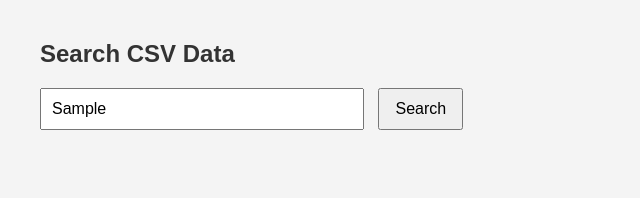
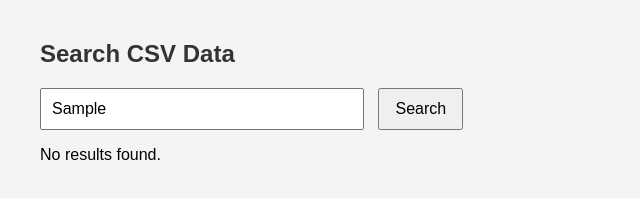
Before and after one commit to ThomasWangNERI/yuliya-voc-database, a plain HTML site: page index.html in a window 1280 px wide. Both pictures are taken after typing "Sample" into the empty fields and a click on the button "Search". Shown: the whole page, without its empty margins (0-640 px from the left). Drawn offline with Linux system fonts and the light colour scheme.

Commit message:
Update to handle null values and missing columns/trailing commas

```diff
--- a/index.html
+++ b/index.html
@@ -63,7 +63,9 @@
                 csvData = lines.slice(1).map(line => {
                     const values = line.split(',');
                     const entry = {};
-                    headers.forEach((h, i) => entry[h.trim()] = values[i]?.trim());
+                    headers.forEach((h, i) => {
+                      entry[h.trim()] = (values[i] ?? "").trim();
+                    });
                     return entry;
                 });
             }
@@ -76,7 +78,7 @@
                 if (!query) return;
 
                 const filtered = csvData.filter(row =>
-                    Object.values(row).some(val => val.toLowerCase().includes(query))
+                    Object.values(row).some(val => (val ?? "").toLowerCase().includes(query))
                 );
 
                 if (filtered.length === 0) {
```
